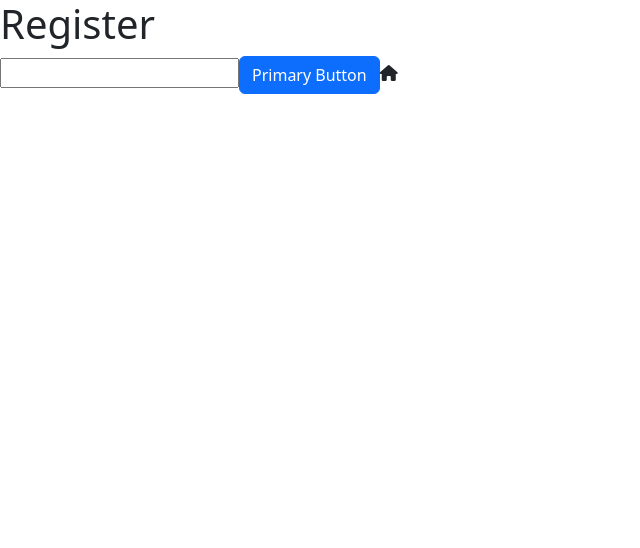
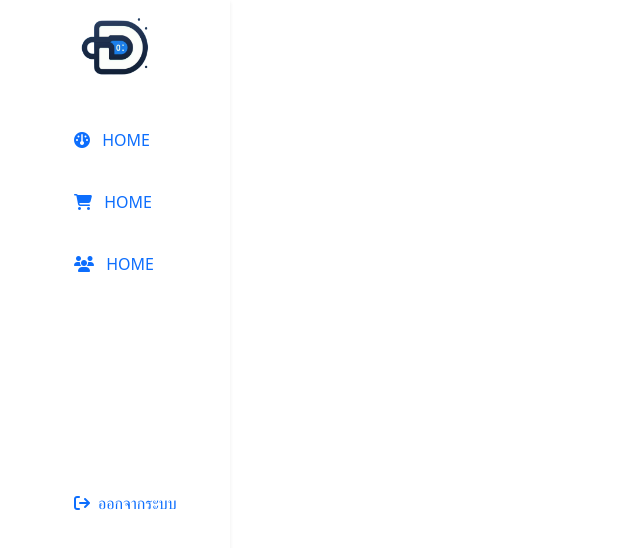
Before and after one commit to 10Pree/d-dashboard, a Vue app in the folder d-dashboard/: page / in a window 1280 px wide. Shown: the top 548 px of the page, without its empty margins (0-640 px from the left). Built offline with nearby package versions, Linux system fonts and the light colour scheme.

Commit message:
sidebar menu in dashboard
sidebar menu in dashboard

```diff
--- a/d-dashboard/src/App.vue
+++ b/d-dashboard/src/App.vue
@@ -1,10 +1,11 @@
 <script setup>
+import Dashboard from './components/Dashboard/dashboard.vue';
 import Login from './components/Login/login.vue'
 import Register from './components/Register/register.vue';
 </script>
 
 <template>
-    <Register/>
+    <Dashboard/>
 </template>
 
 <style>
--- a/d-dashboard/src/components/Dashboard/dashboard.vue
+++ b/d-dashboard/src/components/Dashboard/dashboard.vue
@@ -1,13 +1,76 @@
 <template>
-
+  <div class="w-100" style="height: 100vh">
+    <aside>
+      <div class="sidebar shadow-sm">
+        <div class=" d-flex justify-content-center  align-items-center logo">
+          <img src="../../assets/images/logo_1.png" style=" width: 150px;" alt="">
+        </div>
+        <ul class="sidebar-nav list-unstyled">
+          <li class="nav-item">
+            <a class=" btn btn-outline-primary border-0" href="#">
+              <i class="fa fa-dashboard px-2" aria-hidden="true"></i>
+              <span> HOME</span>
+            </a>
+          </li>
+          <li class="nav-item">
+            <a class=" btn btn-outline-primary border-0" href="#">
+              <i class="fa-solid fa-cart-shopping px-2"></i>
+              <span> HOME</span>
+            </a>
+          </li>
+          <li class="nav-item ">
+            <a class=" btn btn-outline-primary border-0" href="#">
+              <i class="fa-solid fa-users px-2"></i>
+              <span> HOME</span>
+            </a>
+          </li>
+        <li class="nav-item last-manu-out">
+            <a class=" btn btn-outline-primary border-0" href="./Login/login.vue">
+              <i class="fa fa-sign-out px-2" aria-hidden="true"></i>
+              <span>ออกจากระบบ</span>
+            </a>
+          </li>
+        </ul>
+      </div>
+    </aside>
+  </div>
 </template>
 
 <script>
-export default {
-
-}
+export default {};
 </script>
 
 <style>
+.sidebar {
+  width: 18%;
+  height: 100vh;
+  text-decoration: none;
+}
+.sidebar-nav {
+  width: 95%;
+  padding-left: 1.5rem;
+}
+.nav-item {
+  margin-top: 18px;
+}
+.sidebar a {
+  padding: 0.625rem 2.625rem;
+  display: block;
+  text-decoration: none;
+  border-radius: 20px;
+  text-align: left;
+  font-weight: 500;
+}
+.last-manu-out{
+    bottom: 50px;
+    width: 100%;
+    color: brown;
+    font-size: 1.3rem;
+    margin-top: 100%;
+}
+
+.logo{
+    height: 100px;
+}
 
 </style>
```
